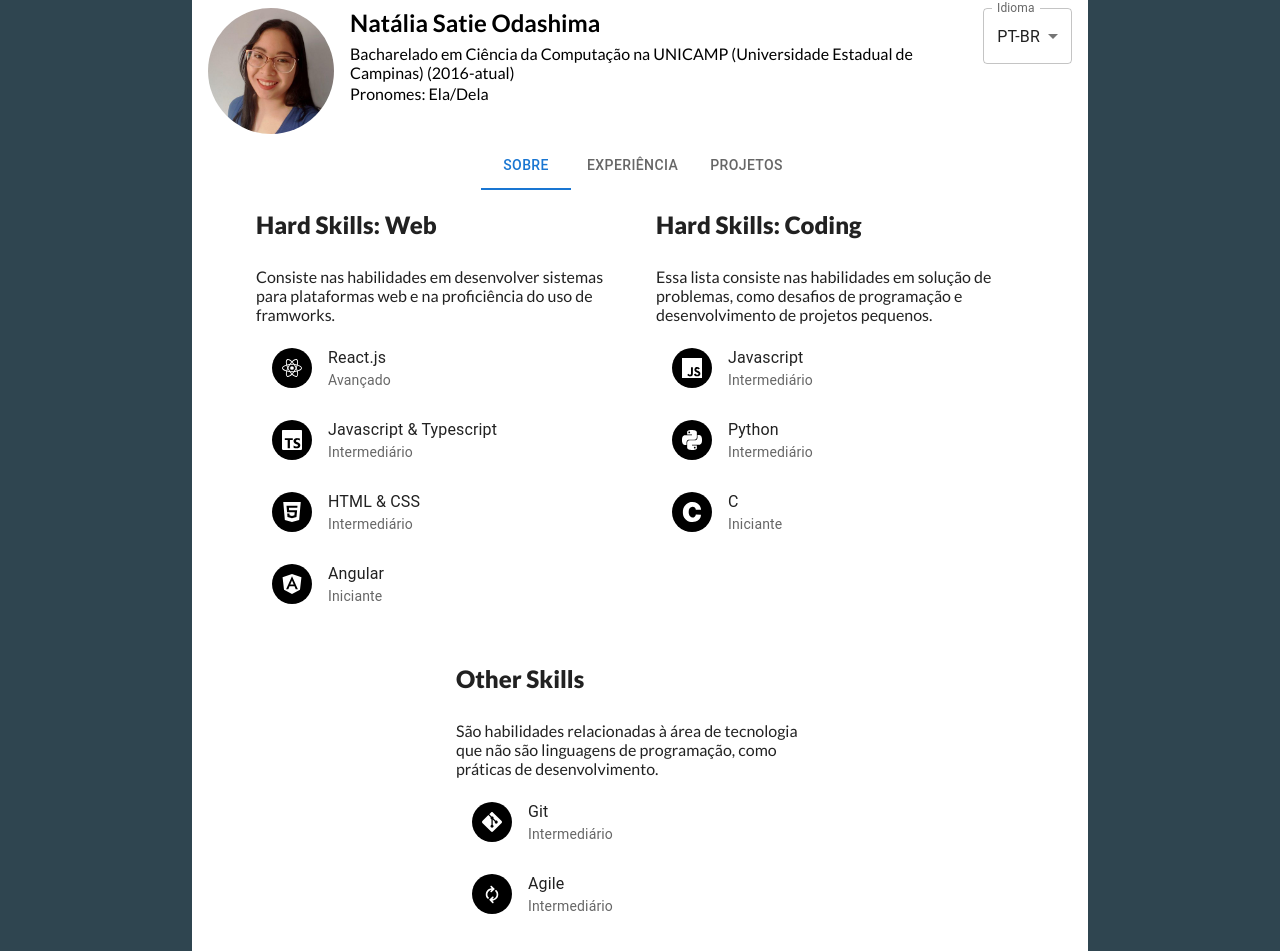
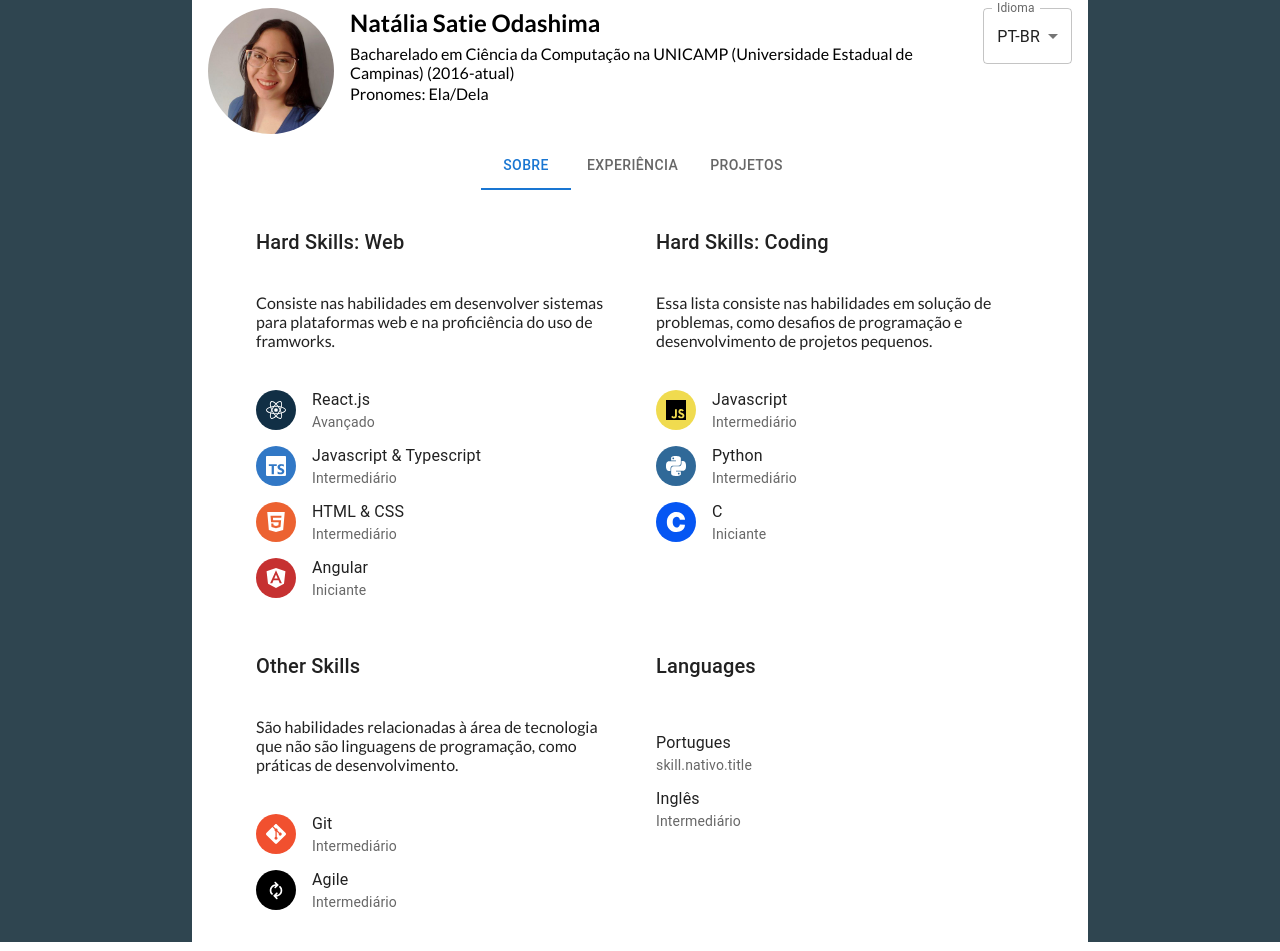
Before and after one commit to NatSatie/portifolio, a React (Create React App) app: page / in a window 1280 px wide. Shown: the part 224-1175 px from the top of the page. Built offline with nearby package versions, Linux system fonts and the light colour scheme.

Commit message:
feat: add experience and project

```diff
--- a/src/components/Content/AboutMe/AboutMe.js
+++ b/src/components/Content/AboutMe/AboutMe.js
@@ -7,72 +7,80 @@ import AccordionDetails from '@mui/material/AccordionDetails';
 import List from '@mui/material/List';
 import { SiReact, SiTypescript,SiHtml5, SiAngular, SiJavascript, SiPython, SiC,SiGit } from "react-icons/si";
 import { TiArrowSync } from "react-icons/ti";
+import Typography from '@mui/material/Typography';
 
-const AboutMe = () => {
-  const { t } = useTranslation('translation');
-
-  const webHardSkillList = [
+const skills = [
+  {
+    "title": "Hard Skills: Web",
+    "description": "Consiste nas habilidades em desenvolver sistemas para plataformas web e na proficiência do uso de framworks.",
+    "list": [
       {
         "name": "React.js",
         "experience": "advanced",
         "description": "",
         "icon": <SiReact />,
-      "color": "black"
+        "color": "#112f45"
       },
       {
         "name": "Javascript & Typescript",
         "experience": "intermediate",
         "description": "",
         "icon": <SiTypescript />,
-      "color": "black"
+        "color": "#3178c6"
       },
       {
         "name": "HTML & CSS",
         "experience": "intermediate",
         "description": "",
         "icon": <SiHtml5 />,
-      "color": "black"
+        "color": "#ec6231"
       },
       {
         "name": "Angular",
         "experience": "begginer",
         "description": "",
         "icon": <SiAngular />,
-      "color": "black"
+        "color": "#c63131"
       }
-  ];
-
-  const programmingHardSkillList = [
+    ]
+  },
+  {
+    "title": "Hard Skills: Coding",
+    "description": "Essa lista consiste nas habilidades em solução de problemas, como desafios de programação e desenvolvimento de projetos pequenos.",
+    "list": [
       {
         "name": "Javascript",
         "experience": "intermediate",
         "description": "",
-      "icon": <SiJavascript />,
-      "color": "black"
+        "icon": <SiJavascript color="black"/>,
+        "color": "#f0db4f"
       },
       {
         "name": "Python",
         "experience": "intermediate",
         "description": "",
         "icon": <SiPython />,
-      "color": "black"
+        "color": "#306998"
       },
       {
         "name": "C",
         "experience": "begginer",
         "description": "",
         "icon": <SiC />,
-      "color": "black"
+        "color": "#0556f3"
       }
-  ];
-
-  const skillList = [
+    ]
+  },
+  {
+    "title": "Other Skills",
+    "description": "São habilidades relacionadas à área de tecnologia que não são linguagens de programação, como práticas de desenvolvimento.",
+    "list": [
       {
         "name": "Git",
         "experience": "intermediate",
         "description": "",
         "icon": <SiGit />,
-      "color": "black"
+        "color": "#F1502F"
       },
       {
         "name": "Agile",
@@ -81,80 +89,62 @@ const AboutMe = () => {
         "icon": <TiArrowSync />,
         "color": "black"
       }
-  ];
+    ]
+  },
+  {
+    "title": "Languages",
+    "list": [
+      {
+        "name": "Portugues",
+        "experience": "nativo",
+        "description": ""
+      },
+      {
+        "name": "Inglês",
+        "experience": "intermediate",
+        "description": ""
+      }
+    ]
+  },
+]
+
+const AboutMe = () => {
+  const { t } = useTranslation('translation');
 
   return (
     <>
       <SkillContainer>
+        {skills.map(skillDetail =>
           <AccordionContainer>
             <Accordion expanded elevation={0}>
               <AccordionSummary
                 aria-controls="panel1a-content"
                 id="panel1a-header"
               >
-              <SkillTypeTitle> Hard Skills: Web </SkillTypeTitle>
+                <Typography gutterBottom variant="h6" component="div">
+                  {skillDetail.title}
+                </Typography>
               </AccordionSummary>
+              { skillDetail?.description &&
                 <AccordionDetails>
-              <Text>Consiste nas habilidades em desenvolver sistemas para plataformas web e na proficiência do uso de framworks.</Text>
+                  <Text>{skillDetail?.description}</Text>
+                </AccordionDetails>
+              }
+              <AccordionDetails>
                 <List sx={{ width: '100%', bgcolor: 'background.paper' }}>
-                {webHardSkillList.map(skill => <Skill
+                  {skillDetail.list.map( skill => <Skill
                     name={skill.name}
                     experience={skill.experience}
                     description={skill.description}
-                  icon={skill.icon}
-                  color={skill.color}
-                />)}
+                    icon={skill?.icon}
+                    color={skill?.color}
+                  />
+                  )}
                 </List>
               </AccordionDetails>
             </Accordion>
           </AccordionContainer>
-        <AccordionContainer>
-          <Accordion expanded elevation={0}>
-            <AccordionSummary
-              aria-controls="panel1a-content"
-              id="panel1a-header"
-            >
-              <SkillTypeTitle> Hard Skills: Coding </SkillTypeTitle>
-            </AccordionSummary>
-            <AccordionDetails>
-              <Text> Essa lista consiste nas habilidades em solução de problemas, como desafios de programação e desenvolvimento de projetos pequenos. </Text>
-              <List sx={{ width: '100%', bgcolor: 'background.paper' }}>
-                {programmingHardSkillList.map(skill =>
-                  <Skill
-                    name={skill.name}
-                    experience={skill.experience}
-                    description={skill.description}
-                    icon={skill.icon}
-                    color={skill.color}
-                  />)}
-              </List>
-            </AccordionDetails>
-          </Accordion>
-        </AccordionContainer>
-        <AccordionContainer>
-          <Accordion expanded elevation={0}>
-            <AccordionSummary
-              aria-controls="panel1a-content"
-              id="panel1a-header"
-            >
-              <SkillTypeTitle> Other Skills </SkillTypeTitle>
-            </AccordionSummary>
-            <AccordionDetails>
-            <Text> São habilidades relacionadas à área de tecnologia que não são linguagens de programação, como práticas de desenvolvimento. </Text>
-              <List sx={{ width: '100%', bgcolor: 'background.paper' }}>
-                {skillList.map(skill =>
-                  <Skill
-                    name={skill.name}
-                    experience={skill.experience}
-                    description={skill.description}
-                    icon={skill.icon}
-                    color={skill.color}
-                  />)}
-              </List>
-            </AccordionDetails>
-          </Accordion>
-        </AccordionContainer>
-
+        )}
       </SkillContainer>
     </>
   );
--- a/src/components/Content/AboutMe/Skill/Skill.js
+++ b/src/components/Content/AboutMe/Skill/Skill.js
@@ -1,20 +1,22 @@
 import { useTranslation } from 'react-i18next';
-import ListItem from '@mui/material/ListItem';
 import ListItemText from '@mui/material/ListItemText';
 import ListItemAvatar from '@mui/material/ListItemAvatar';
 import Avatar from '@mui/material/Avatar';
 import ImageIcon from '@mui/icons-material/Image';
+import ListItem from '@mui/material/ListItem';
 
 const Skill = ({ name, experience , description, icon, color}) => {
   const { t } = useTranslation('translation');
 
   return (
-    <ListItem>
-      <ListItemAvatar>
-        <Avatar sx={{ bgcolor: color }}>
-          { icon ? icon : <ImageIcon />}
-        </Avatar>
-      </ListItemAvatar>
+    <ListItem disablePadding>
+      { icon &&
+        <ListItemAvatar>
+            <Avatar sx={{ bgcolor: color }}>
+              {icon}
+            </Avatar>
+        </ListItemAvatar>
+      }
       <ListItemText primary={name} secondary={t(`skill.${experience}.title`)} />
     </ListItem>
   );
--- a/src/components/Content/ContentStyle.js
+++ b/src/components/Content/ContentStyle.js
@@ -15,15 +15,19 @@ export const Container = styled.div`
 `;
 
 export const SkillContainer = styled.div`
+  align-items: stretch;
   display: flex;
   flex-direction: row;
   flex-wrap: wrap;
+  flex-shrink: wrap;
   justify-content: center;
   align-content: center;
+  padding: 16px 0 0 0;
   margin: auto;
 `;
 
 export const AccordionContainer = styled.div`
+  min-width: 400px;
   max-width: 400px;
 `;
 
--- a/src/components/Content/Experience/Experience.js
+++ b/src/components/Content/Experience/Experience.js
@@ -1,13 +1,77 @@
 import { useTranslation } from 'react-i18next';
-import { Container } from '../ContentStyle';
+import { SkillContainer } from '../ContentStyle';
+import Card from '@mui/material/Card';
+import CardContent from '@mui/material/CardContent';
+import Typography from '@mui/material/Typography';
+import {  CardActions } from '@mui/material';
+import Chip from '@mui/material/Chip';
+import Stack from '@mui/material/Stack';
+
+const experience = [
+  {
+    "name": "GoBots (01/2021-12/2021)",
+    "tags": [
+      {
+        "title": "Estágio",
+      },
+      {
+        "title": "Desenvolvimento Web",
+      },
+      {
+        "title": "React.js",
+      },
+      {
+        "title": "Javascript",
+      },
+      {
+        "title": "Angular",
+      }
+    ],
+    "description": "Eh um projetoasdas asdasdsaddas das adsasdasdasdasasddasd em reacasd asdasdt.j",
+  },
+  {
+    "name": "SECOMP - Semana Acadêmica de Computação da UNICAMP (2017-2018)",
+    "tags": [
+      {
+        "title": "Trabalho Voluntário",
+      },
+      {
+        "title": "Coordenação",
+      },
+      {
+        "title": "Organização de eventos",
+      }
+    ],
+    "description": "Coordenadora de Comunicação: Eh um projetoasdas asdasdsaddas das adsasdasdasdasasddasd em reacasd asdasdt.j",
+  }
+];
 
 const Experience = () => {
   const { t } = useTranslation('translation');
 
   return (
-    <Container>
-      Experience
-    </Container>
+    <SkillContainer>
+      {experience.map( elem =>
+        <Card sx={{ maxWidth: 600, display: 'flex' }} elevation={0}>
+          <CardActions>
+            <CardContent>
+              <Typography gutterBottom variant="h6" component="div">
+                {elem.name}
+              </Typography>
+              <Stack direction="row" spacing={1}>
+                { elem.tags.map( tag =>
+                  <Chip label={tag.title} size="small" />
+                )}
+              </Stack>
+              <Typography variant="body2" color="text.secondary">
+                <br></br>
+                {elem.description}
+              </Typography>
+            </CardContent>
+          </CardActions>
+        </Card>
+      )}
+    </SkillContainer>
   );
 }
 
--- a/src/components/Content/Projects/Projects.js
+++ b/src/components/Content/Projects/Projects.js
@@ -1,13 +1,75 @@
 import { useTranslation } from 'react-i18next';
-import { Container } from '../ContentStyle';
+import { SkillContainer } from '../ContentStyle';
+import Card from '@mui/material/Card';
+import CardContent from '@mui/material/CardContent';
+import CardMedia from '@mui/material/CardMedia';
+import pokedex from './img/pokedex.jpg';
+import Typography from '@mui/material/Typography';
+import { Button, CardActionArea, CardActions } from '@mui/material';
+import { SiGithub, SiCodesandbox } from "react-icons/si";
+import Chip from '@mui/material/Chip';
+import Stack from '@mui/material/Stack';
+
+const experience = [
+  {
+    "name": "Pokedex Geração 1",
+    "tags": [
+      {
+        "title": "Projeto"
+      },
+      {
+        "title": "React.js"
+      }
+    ],
+    "description": "Lorem ipsum dolor sit amet, consectetur adipiscing elit. Etiam eleifend vitae augue at sollicitudin. Sed non libero sit amet magna aliquet feugiat eget vel diam. Cras pharetra ante non enim.",
+    "img": <CardMedia
+      component="img"
+      height="140"
+      image={pokedex}
+      alt="image alt"
+    />,
+    "rep": "https://github.com/NatSatie/pokemon-list",
+    "demo": "https://mr34l.sse.codesandbox.io/"
+  }
+];
 
 const Projects = () => {
   const { t } = useTranslation('translation');
 
   return (
-    <Container>
-      Projects
-    </Container>
+    <SkillContainer>
+      {experience.map( elem =>
+        <Card sx={{ maxWidth: 345 }}>
+          <CardActionArea>
+            {elem.img}
+            <CardContent>
+              <Typography gutterBottom variant="h5" component="div">
+                {elem.name}
+              </Typography>
+              <Stack direction="row" spacing={1}>
+                { elem.tags.map( tag =>
+                  <Chip label={tag.title} size="small" />
+                )}
+              </Stack>
+              <Typography variant="body2" color="text.secondary">
+                <br></br>
+                {elem.description}
+              </Typography>
+            </CardContent>
+          </CardActionArea>
+          <CardActions>
+            <Button size="small" color="primary">
+              <SiGithub/>
+              Github
+            </Button>
+            <Button size="small" color="primary">
+              <SiCodesandbox />
+              Demo
+            </Button>
+          </CardActions>
+        </Card>
+      )}
+    </SkillContainer>
   );
 }
 
```
Also changed, not shown: src/components/Content/AboutMe/Skill/SkillStyle.js (+4 -3 lines), src/components/Content/Projects/img/pokedex.jpg (added). Lines whose indentation alone changed are shown as unchanged.
